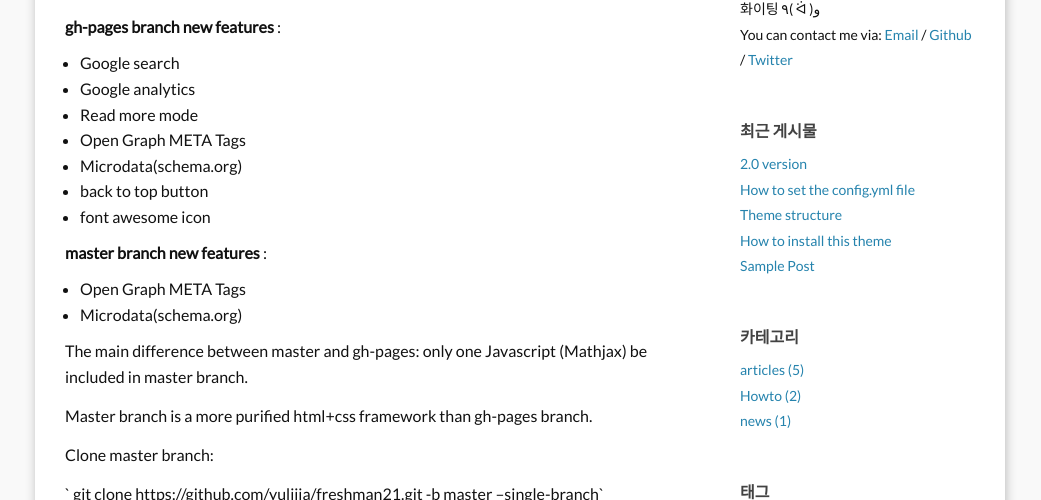
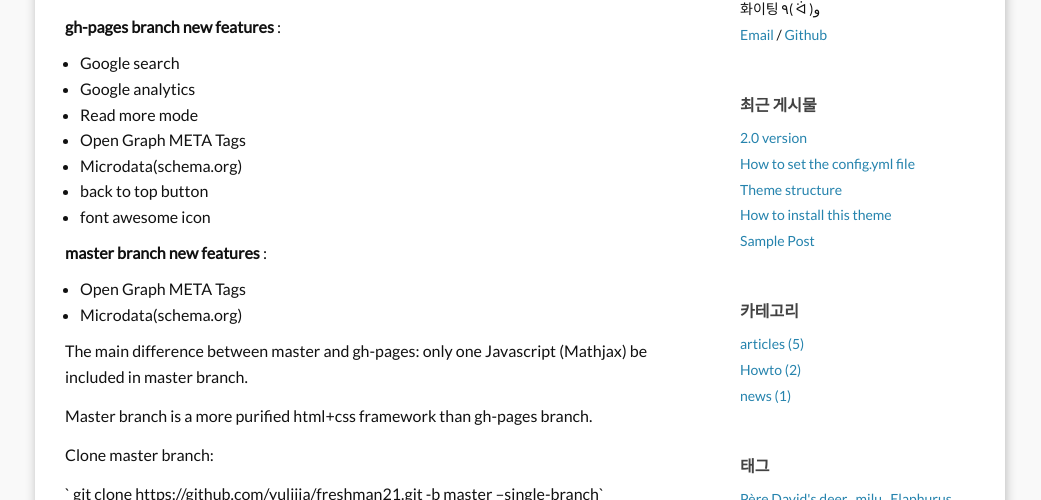
Before and after one commit to yulijia/freshman21, a Jekyll site: the page built from index.html, in a window 1280 px wide and 900 px high, cut to the strip 400-900 px from the top of the window. Shown: the whole strip, without its empty margins (120-1161 px from the left). Built offline with Jekyll 4.4.1, drawn with Linux system fonts in a browser that asks for light colours; the list of posts is cut into pages by our own code.

Commit message:
Update Aboutme.html

```diff
--- a/_includes/Aboutme.html
+++ b/_includes/Aboutme.html
@@ -6,16 +6,16 @@
 
   {% if site.ShowContactInfo == "True" %}
 
-  You can contact me via:
+  <!-- You can contact me via: -->
 
   {% if site.email != empty %}
   <a href="mailto:{{site.email}}" title="mailto: {{site.email}}">Email</a> /
   {% endif %}
   {% if site.github_username != empty %}
-  <a href="https://github.com/{{site.github_username}}" title="GithubID: {{site.github_username}}">Github</a> /
+  <a href="https://github.com/{{site.github_username}}" title="GithubID: {{site.github_username}}">Github</a> <!-- / -->
   {% endif %}
-  {% if site.twitter_username != empty %}
-  <a href="https://twitter.com/{{site.twitter_username}}" title="TwitterID: {{site.twitter_username}}">Twitter</a>
+  <!-- {% if site.twitter_username != empty %}
+  <a href="https://twitter.com/{{site.twitter_username}}" title="TwitterID: {{site.twitter_username}}">Twitter</a> -->
   {% endif %}
 
   {% endif %}
```
